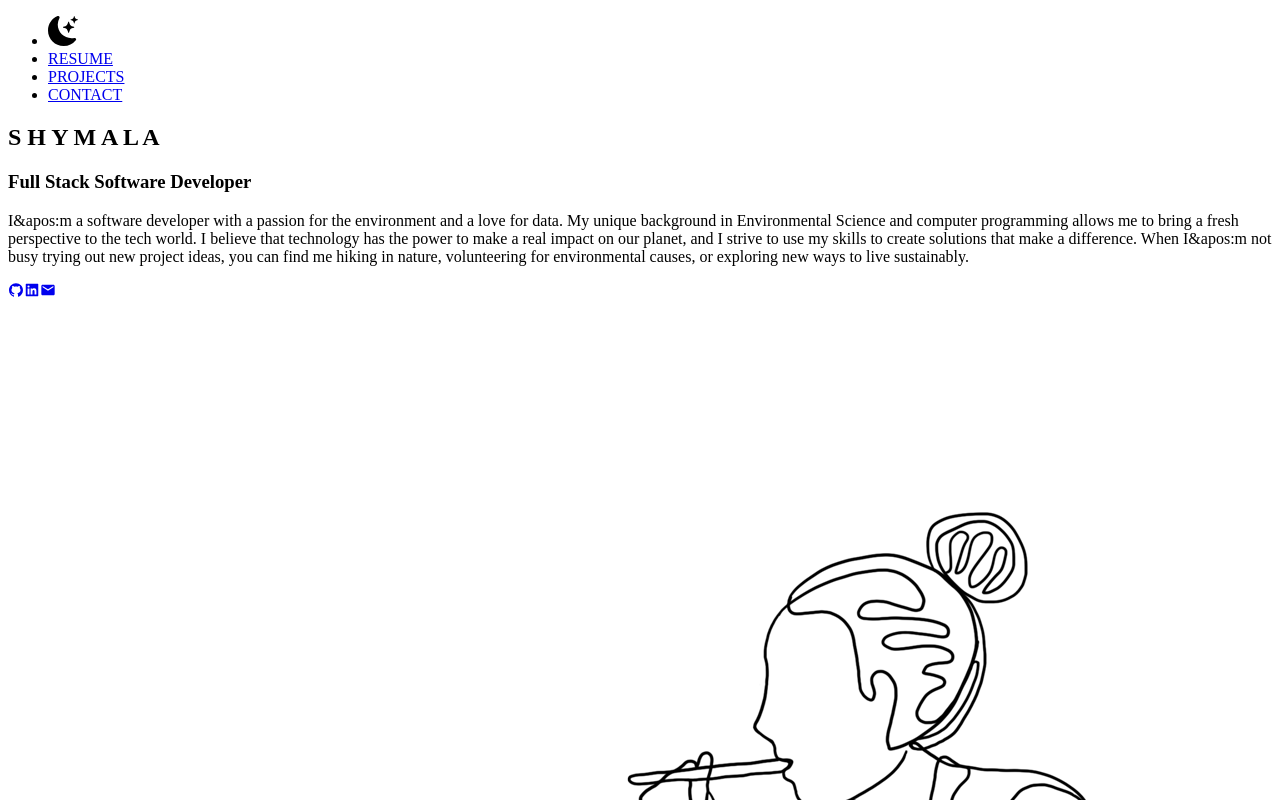
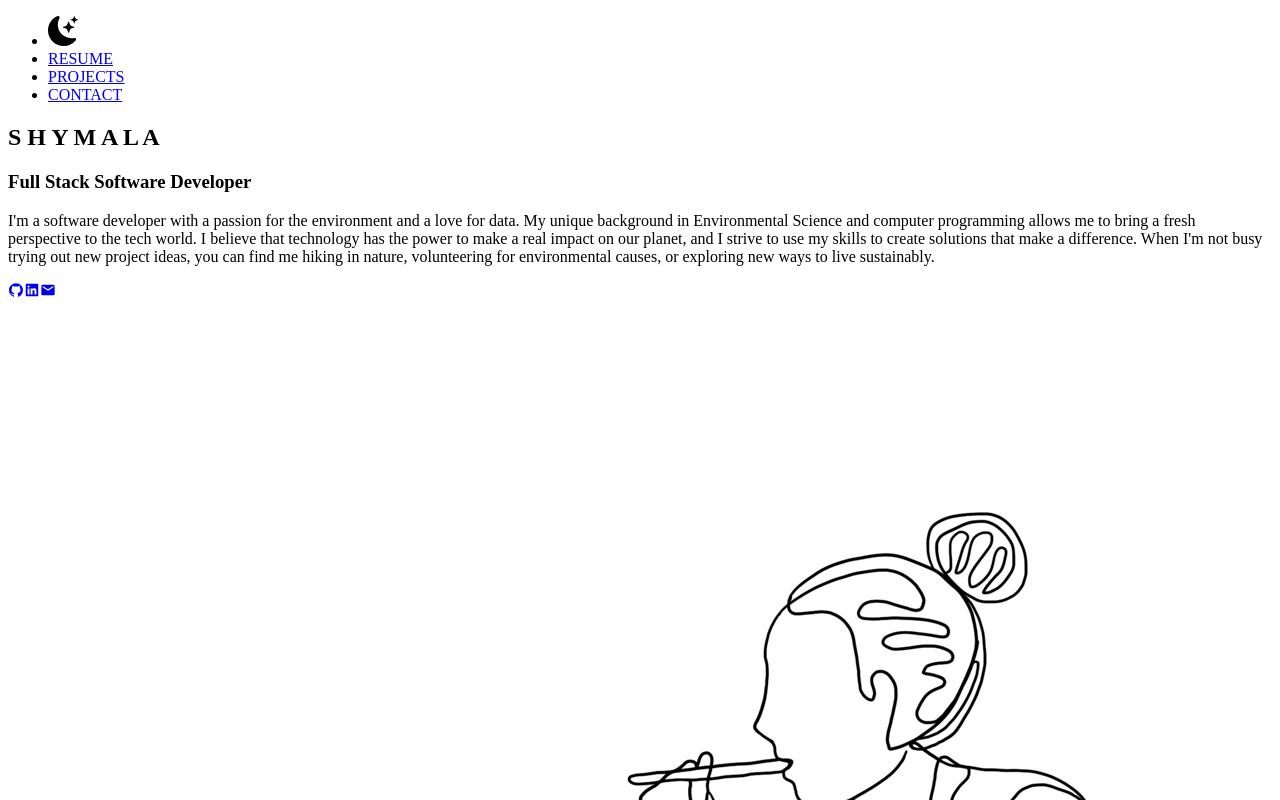
Before and after one commit to shymala-sidharth/react-portfolio, a Next.js app: page / in a window 1280 px wide. Shown: the top 800 px of the page. Built offline with nearby package versions, Linux system fonts and the light colour scheme.

Commit message:
trying again

```diff
--- a/pages/index.tsx
+++ b/pages/index.tsx
@@ -49,7 +49,7 @@ export default function Home() {
           <div className = 'text-center'>
           <h2 className='text-5xl text-purple-700 font-semibold font-Amiko md:text-6xl sm:text-5xl dark:text-pink-500'>S H Y M A L A</h2>
           <h3 className='text-2xl py-5 text-purple-600 font-Amiko md:text-2xl dark:text-pink-300'>Full Stack Software Developer</h3>
-          <p className='text-lg p-5 text-gray-700 leading-loose font-Amiko md:text-lg md:leading-loose max-w-5xl mx-auto dark:text-pink-200'>I&apos:m a software developer with a passion for the environment and a love for data. My unique background in Environmental Science and computer programming allows me to bring a fresh perspective to the tech world. I believe that technology has the power to make a real impact on our planet, and I strive to use my skills to create solutions that make a difference. When I&apos:m not busy trying out new project ideas, you can find me hiking in nature, volunteering for environmental causes, or exploring new ways to live sustainably.
+          <p className='text-lg p-5 text-gray-700 leading-loose font-Amiko md:text-lg md:leading-loose max-w-5xl mx-auto dark:text-pink-200'>I'm a software developer with a passion for the environment and a love for data. My unique background in Environmental Science and computer programming allows me to bring a fresh perspective to the tech world. I believe that technology has the power to make a real impact on our planet, and I strive to use my skills to create solutions that make a difference. When I'm not busy trying out new project ideas, you can find me hiking in nature, volunteering for environmental causes, or exploring new ways to live sustainably.
             </p>
 
 
```
